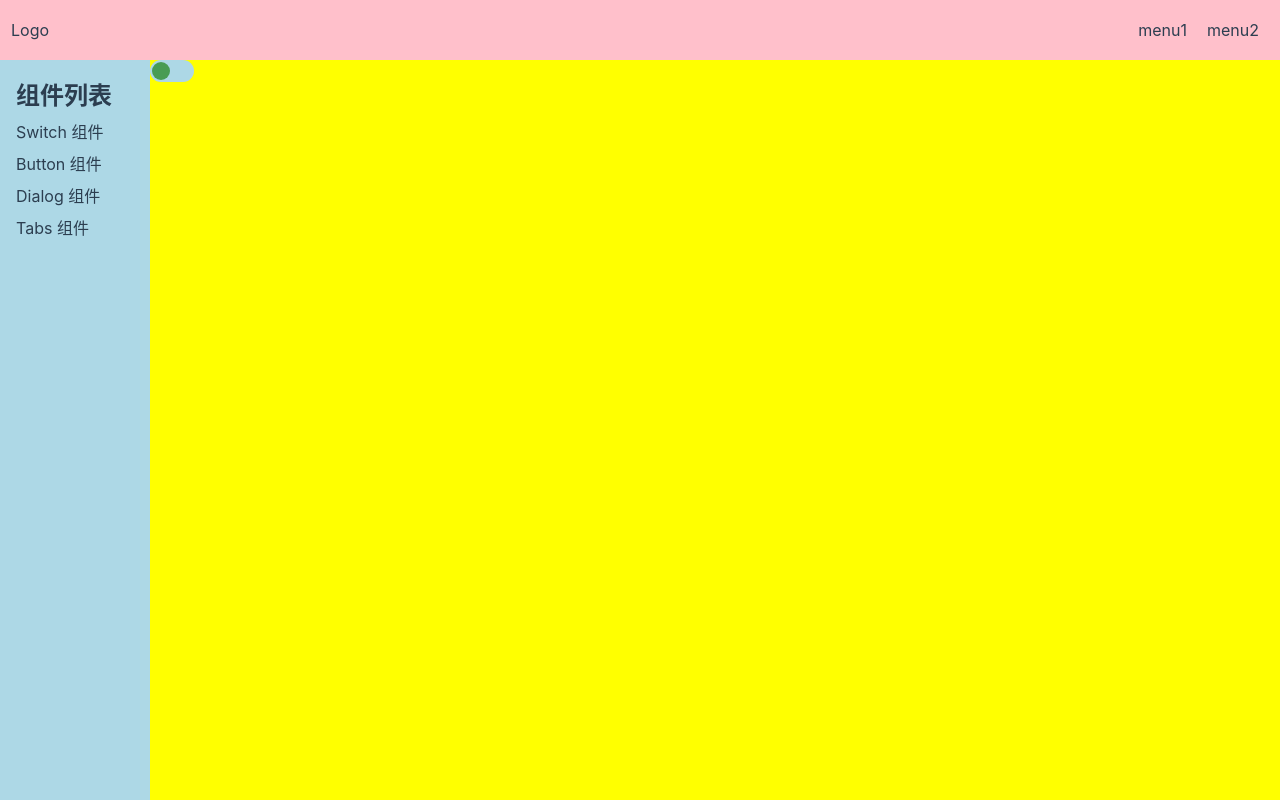
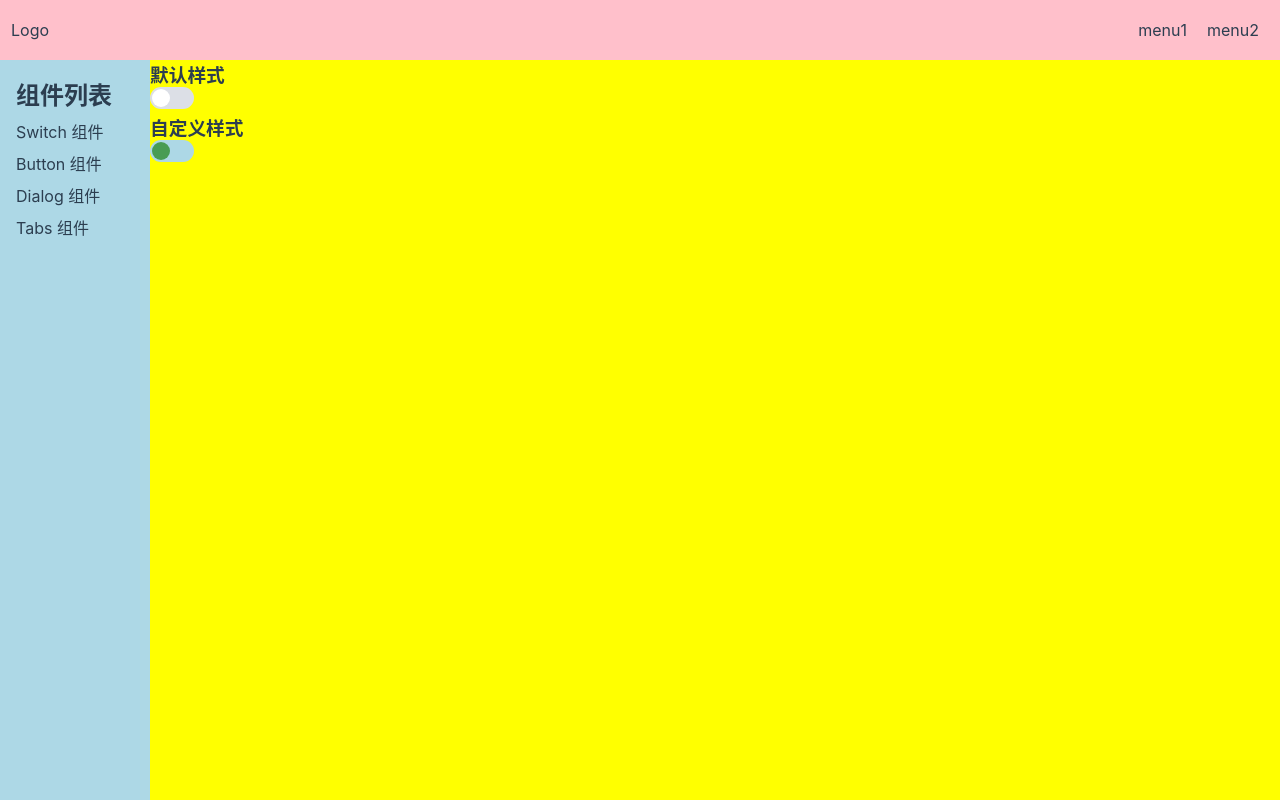
Before and after one commit to AlierQ/OneUI-vue, a Vue app: page /#/document/switch in a window 1280 px wide. Built offline with nearby package versions, Linux system fonts and the light colour scheme.

Commit message:
switch page add custom switch demo

```diff
--- a/src/components/SwitchPage.vue
+++ b/src/components/SwitchPage.vue
@@ -1,10 +1,13 @@
 <template>
   <div>
-    <Switch v-model:value="isOpen"
+    <h3>默认样式</h3>
+    <Switch v-model:value="state1"></Switch>
+    <h3>自定义样式</h3>
+    <Switch v-model:value="state2"
             active-color="#fb5430"
             inactive-color="#add8e6"
-            point-color="#499c54"
-    ></Switch>
+            point-color="#499c54">
+    </Switch>
   </div>
 </template>
 
@@ -13,9 +16,11 @@ import Switch from '../lib/Switch.vue'
 import {ref} from 'vue';
 export default {
   setup(){
-    const isOpen = ref(false)
+    const state1 = ref(false)
+    const state2 = ref(false)
     return {
-      isOpen
+      state1,
+      state2,
     }
   },
   components:{
```
